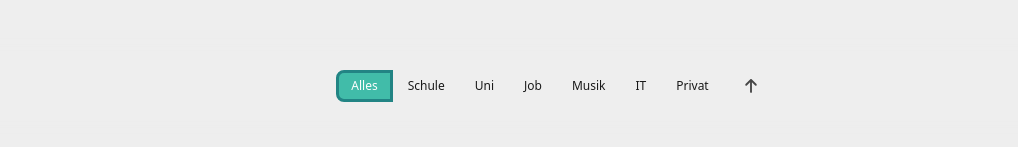
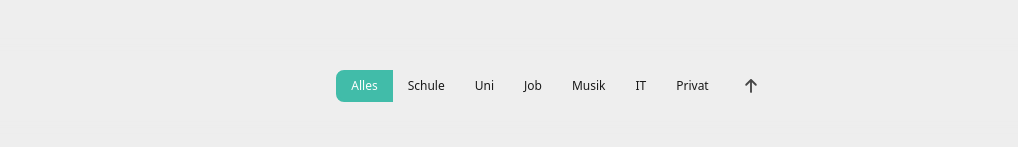
Before and after one commit to gabjuh/webdev-portfolio, a React (Vite) app: page / in a window 1280 px wide. In both pictures the pointer is over the button "Alles". Shown: the part 762-909 px from the top of the page, without its empty margins (93-1111 px from the left). Built offline with nearby package versions, Linux system fonts and the light colour scheme.

Commit message:
change hover border color

```diff
--- a/src/index.css
+++ b/src/index.css
@@ -23,7 +23,7 @@ body {
 }
 
 .btn-categories .btn-sm:hover {
-  @apply border border-[3px] border-[#0b7878]
+  @apply border border-[3px] border-[#2db6a1]
 }
 
 .btn-categories .btn:not(.btn-active) {
```
